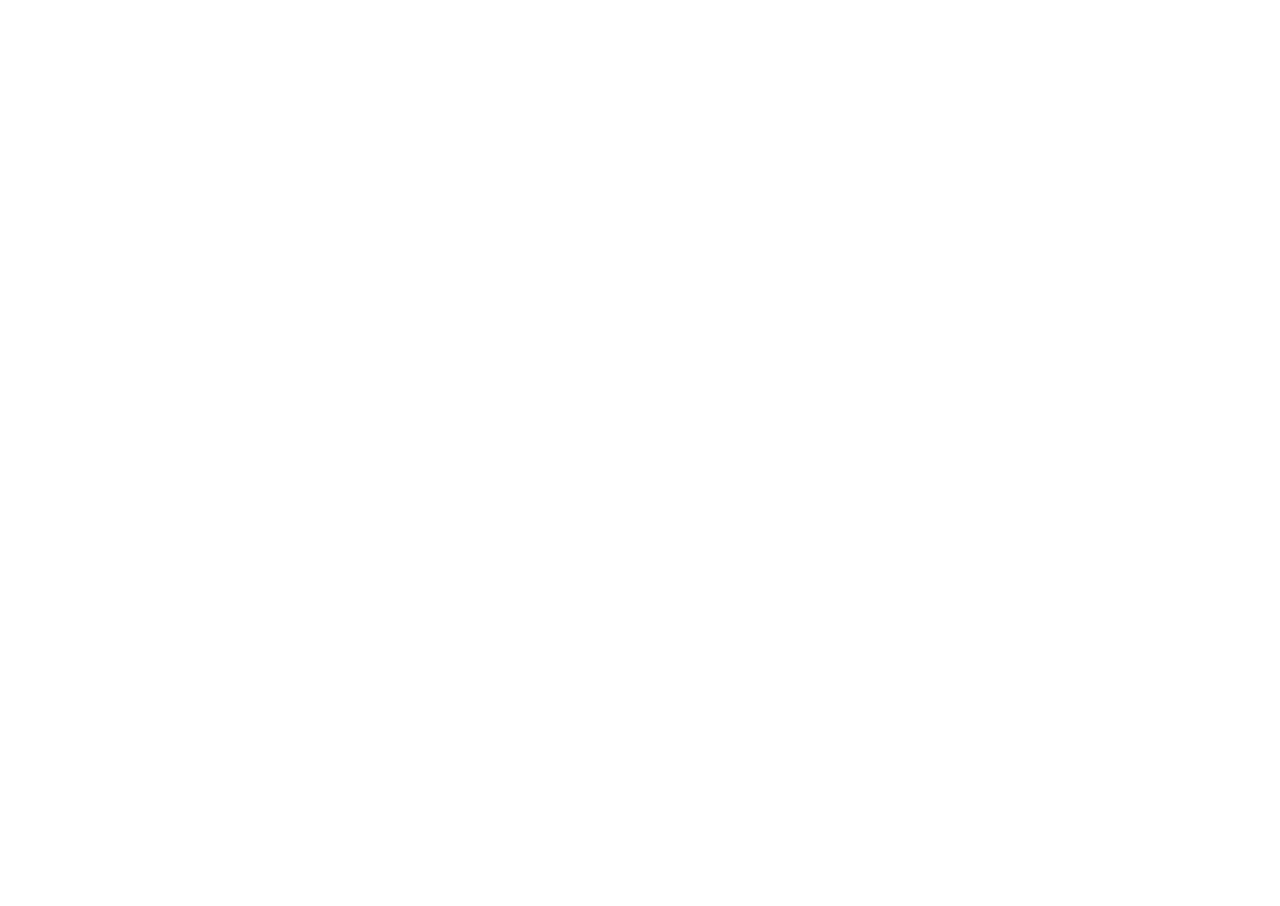
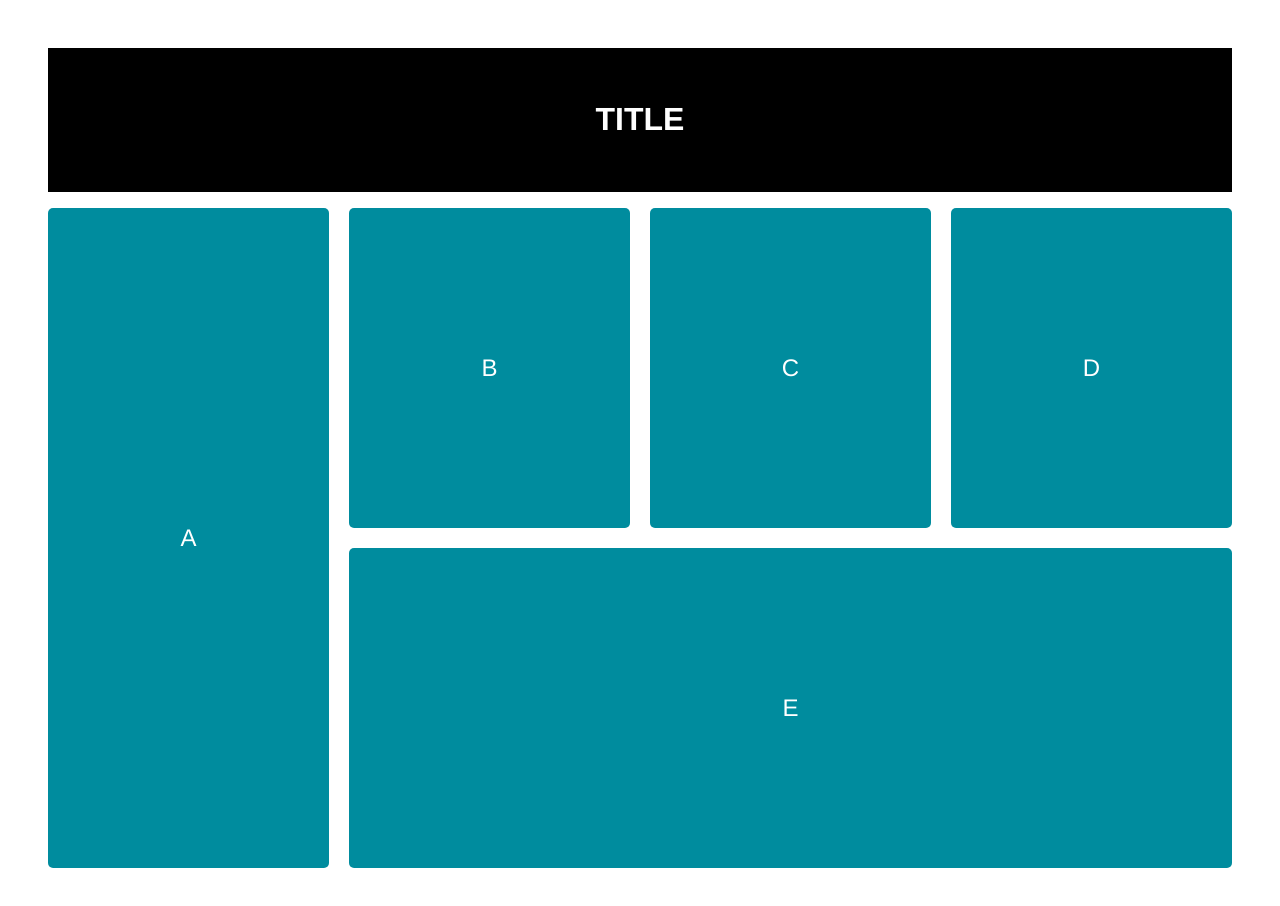
Before and after one commit to carriebilenker/todo-app2, a plain HTML site: page index.html in a window 1280 px wide. Before the commit the page ends 800 px from the top, so only its background shows below. Drawn offline with Linux system fonts and the light colour scheme.

Commit message:
adds css and html

```diff
--- a/index.html
+++ b/index.html
@@ -2,9 +2,23 @@
 <html>
   <head>
     <meta charset="utf-8">
-    <title></title>
+    <title>Task Master</title>
+    <script src="https://use.fontawesome.com/e456ab459c.js"></script>
+    <link rel="stylesheet" type="text/css" href="/todo.css">
+    <script type="text/javascript" src="/todo2.js"></script>
   </head>
   <body>
+    <header>
+    <h1>TITLE</h1>
+    </header>
+
+    <div class="wrapper">
+      <div class="box a">A</div>
+      <div class="box b">B</div>
+      <div class="box d">C</div>
+      <div class="box e">D</div>
+      <div class="box e">E</div>
+    </div>
 
   </body>
 </html>
--- a/todo.css
+++ b/todo.css
@@ -0,0 +1,51 @@
+html {
+  font-size: 16px;
+}
+
+header {
+  display: flex;
+  justify-content: center;
+  background: black;
+  color: white;
+  padding: 2rem;
+  margin-bottom: 1rem;
+}
+body {
+  margin:3rem;
+  font: 1rem Helvetica, Arial, sans-serif;
+}
+
+.wrapper {
+  background-color: fff;
+  color: #444;
+  display: grid;
+/*   grid-auto-flow: dense; */
+  grid-template-columns: repeat(auto-fill, minmax(20%, 1fr));
+  grid-auto-rows: minmax(150px, auto);
+  grid-gap: 20px;
+}
+
+.box{
+  grid-row-end: span 2;
+}
+
+.box:nth-child(1) {
+  grid-row-end: span 4;
+}
+
+.box:nth-child(5) {
+  grid-row-end: span 2;
+  grid-column-end: span 3;
+}
+
+
+.box {
+  display: flex;
+  justify-content: center;
+  align-items:center;
+  background-color: rgb(0,140,158);
+  color: #fff;
+  border-radius: 5px;
+  padding: 20px;
+  font-size: 150%;
+}
```
